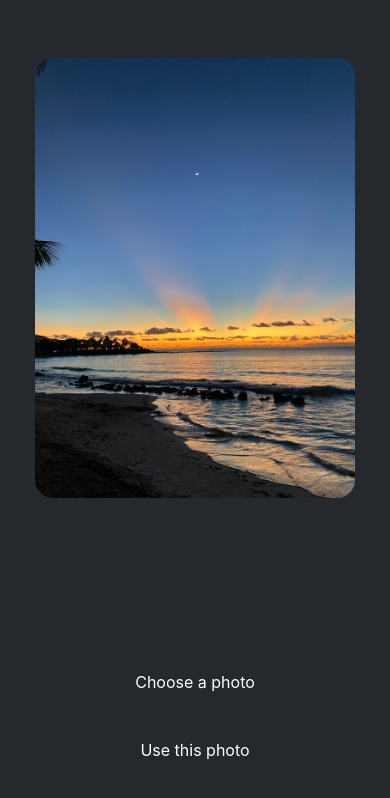
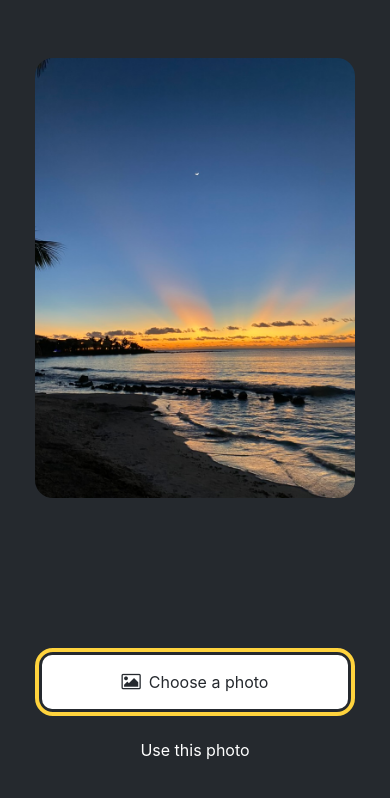
Before and after one commit to EmilyJarecki/firstReactNative, a React Native app: screen / in a window 390 px wide. Shown: the top 798 px of the page. Built offline with nearby package versions, Linux system fonts and the light colour scheme.

Commit message:
added editing to single button using ternary

```diff
--- a/App.js
+++ b/App.js
@@ -13,8 +13,8 @@
       </View>
       {/* <Text style={{color: '#fff'}}>Hello World, this is Emily!</Text> */}
       <View style={styles.footerContainer}>
-        <Button label="Choose a photo" />
-        <Button label="Use this photo" />
+      <Button theme="primary" label="Choose a photo" />
+      <Button label="Use this photo" />
       </View>
       <StatusBar style="auto" />
     </View>
--- a/components/Button.js
+++ b/components/Button.js
@@ -1,7 +1,27 @@
 import { StyleSheet, View, Pressable, Text } from "react-native"
+import FontAwesome from "@expo/vector-icons/FontAwesome";
 
 
-const Button = ({label}) => {
+const Button = ({label, theme}) => {
+    if(theme === "primary"){
+        return (
+            <View style={[styles.buttonContainer, { borderWidth: 4, borderColor: "#ffd33d", borderRadius: 18 }]}>
+                <Pressable
+                    style={[styles.button, { backgroundColor: "#fff" }]}
+                    onPress={() => alert('You pressed a button.')}>
+                            <FontAwesome
+                            name="picture-o"
+                            size={18}
+                            color="#25292e"
+                            style={styles.buttonIcon}
+                            />
+                    <Text style={[styles.buttonLabel, {color: "#25292e"}]}>{label}</Text>
+                </Pressable>
+
+            </View>
+        )
+    }
+
   return (
     <View style={styles.buttonContainer}>
         <Pressable style={styles.button} onPress={() => alert('You pressed a button.')}>
--- a/package.json
+++ b/package.json
@@ -12,7 +12,8 @@
     "expo": "~49.0.7",
     "expo-status-bar": "~1.6.0",
     "react": "18.2.0",
-    "react-native": "0.72.3"
+    "react-native": "0.72.3",
+    "@expo/vector-icons": "^13.0.0"
   },
   "devDependencies": {
     "@babel/core": "^7.20.0"
```
Also changed, not shown: 1 other file (tests, documents, lock files or other folders).
